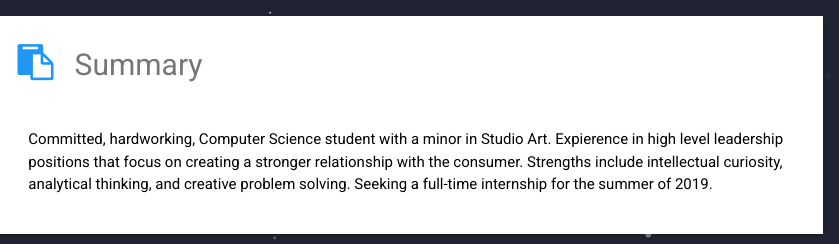
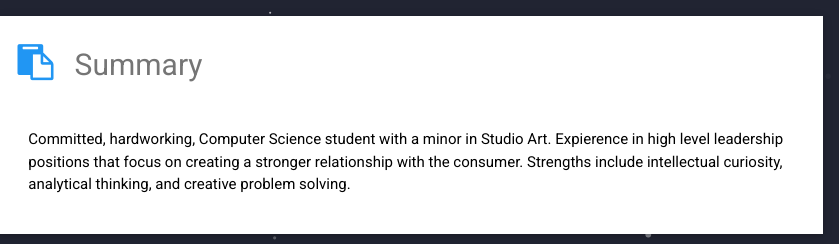
Before and after one commit to pbreissinger/pbreissinger.github.io, a plain HTML site: page index.html in a window 1280 px wide. Shown: the top 244 px of the page, 441-1280 px from the left. Drawn offline with nearby package versions, Linux system fonts and the light colour scheme.

Commit message:
Update index.html

```diff
--- a/index.html
+++ b/index.html
@@ -69,7 +69,7 @@ html,body,h1,h2,h3,h4,h5,h6 {font-family: "Roboto", sans-serif}
             <div class="w3-container">
                 <h5></h5>
                 <h6></h6>
-                <p>Committed, hardworking, Computer Science student with a minor in Studio Art. Expierence in high level leadership positions that focus on creating a stronger relationship with the consumer. Strengths include intellectual curiosity, analytical thinking, and creative problem solving. Seeking a full-time internship for the summer of 2019.</p>
+                <p>Committed, hardworking, Computer Science student with a minor in Studio Art. Expierence in high level leadership positions that focus on creating a stronger relationship with the consumer. Strengths include intellectual curiosity, analytical thinking, and creative problem solving.</p>
                   <br>
                   </div>
           </div>
```
